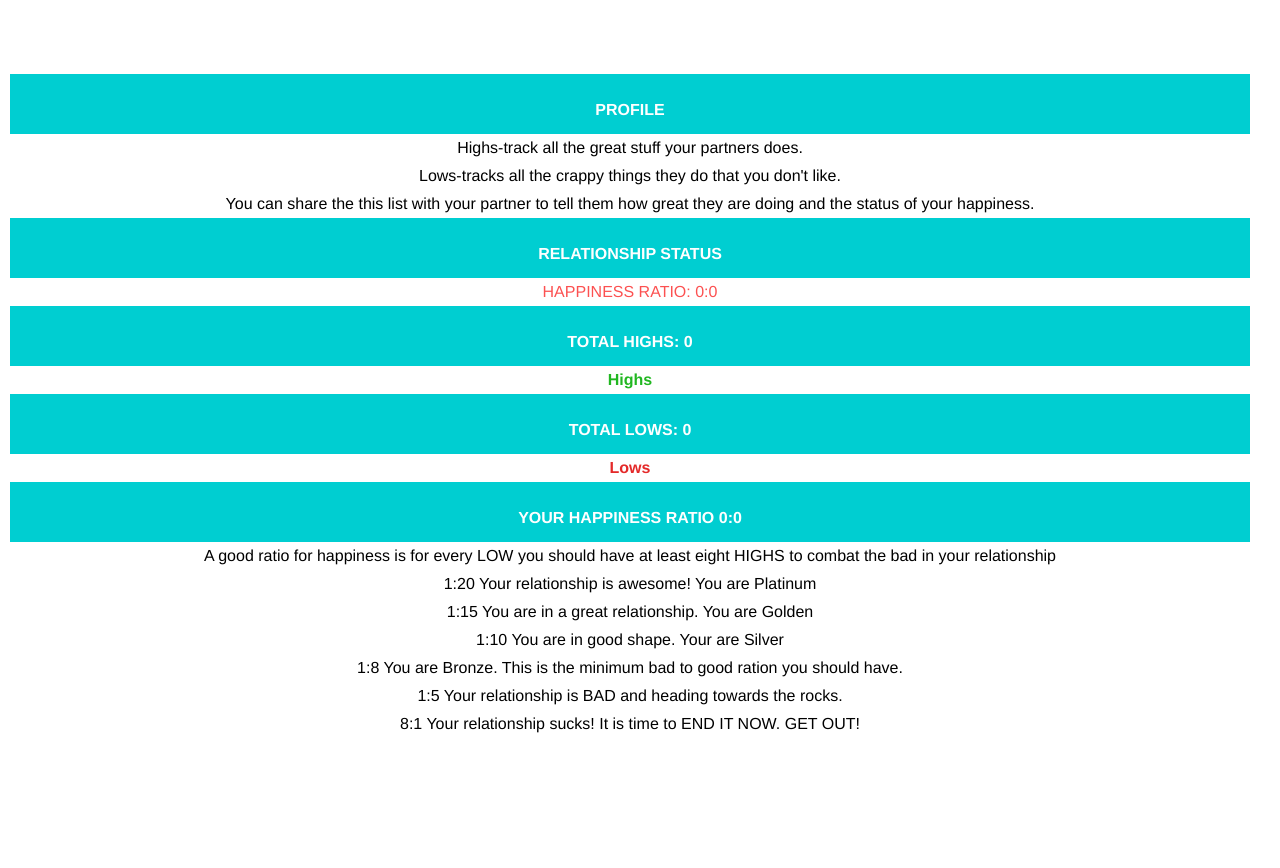
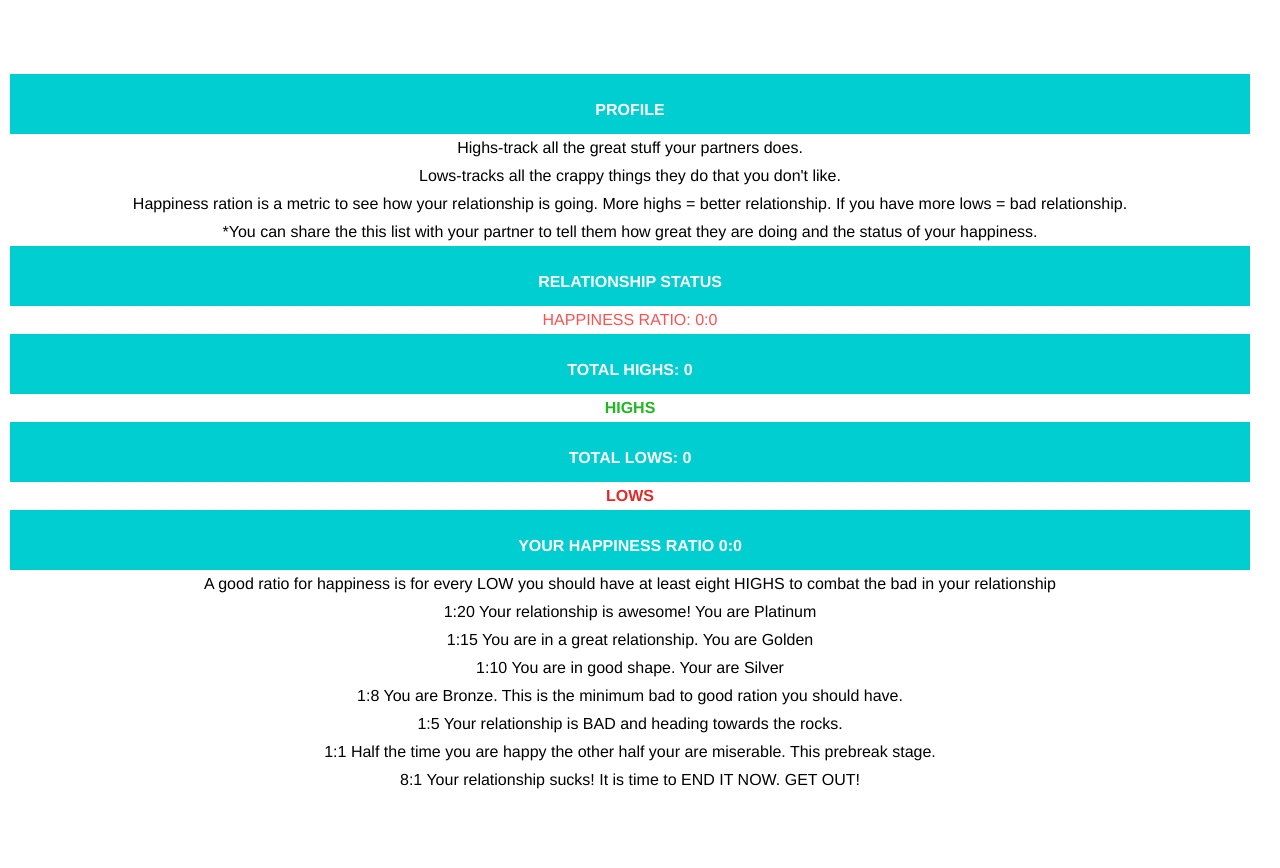
Before and after one commit to toanhtran/StopLoveLoss, a Django app: page /Endit/show_HiLo in a window 1280 px wide. Before the commit the page ends 733 px from the top, so only its background shows below. Run offline with Django 3.2, Linux system fonts and the light colour scheme; data comes from the database, SQL or seed files in the repository; both versions use the stored data as it was after the commit.

Commit message:
Add happiness ratio to HiLo.html

```diff
--- a/Endit/templates/Endit/HiLo.html
+++ b/Endit/templates/Endit/HiLo.html
@@ -10,15 +10,16 @@
 	<h1> PROFILE</h1>
 	<p> Highs-track all the great stuff your partners does.</p>
 	<p> Lows-tracks all the crappy things they do that you don't like.
+	<p>Happiness ration is a metric to see how your relationship is going. More highs = better relationship. If you have more lows = bad relationship.
 
-</p> You can share the this list with your partner to tell them how great they are doing and the status of your happiness. </p>
+</p> *You can share the this list with your partner to tell them how great they are doing and the status of your happiness. </p>
 <h1> RELATIONSHIP STATUS</h1>
 
 <h2> HAPPINESS RATIO: {{total_lows}}:{{total_highs}}
 
 	<h1>TOTAL HIGHS: {{ total_highs }}</h1>
 
-<h2 id='highs'>Highs</h2>
+<h2 id='highs'>HIGHS</h2>
 {% if highs %}
 	{% csrf_token %}
 	<ul>
@@ -29,7 +30,7 @@
 	{% endif %}
 
 <h1>TOTAL LOWS: {{ total_lows }}</h1>
-<h2 id='lows'>Lows</h2>
+<h2 id='lows'>LOWS</h2>
 {% if lows %}
 	{% csrf_token %}
 	<ul>
@@ -48,4 +49,5 @@
 		<li>1:10 You are in good shape. Your are Silver</li>
 		<li> 1:8 You are Bronze. This is the minimum bad to good ration you should have.
 		<li>1:5 Your relationship is BAD and heading towards the rocks.
+		<li>1:1 Half the time you are happy the other half your are miserable. This prebreak stage.
 		<li> 8:1 Your relationship sucks! It is time to END IT NOW. GET OUT!
--- a/Endit/templates/Endit/high_form.html
+++ b/Endit/templates/Endit/high_form.html
@@ -5,7 +5,7 @@
 <h1 class="high_form"> Track your highs!</h1>
 <p> Tracks all the great stuff your partner does.</p>
 
-<form action='new_high' method='post'>
+<form action='new_highs' method='post'>
 {% csrf_token %}
 	<p>High:</p>
 	<textarea name='highs' name='highs'></textarea><br/><br/>
--- a/Endit/views.py
+++ b/Endit/views.py
@@ -52,7 +52,6 @@
 def new_lows(request):
 	new_lows=Lows()
 	new_lows.description = request.POST.get('lows')
-	# print request.POST.get("lows")
 	new_lows.user_id = request.user.id
 	new_lows.save()
 	return redirect('Endit:show_HiLo')
```
Also changed, not shown: db.sqlite3, 2 other files.
